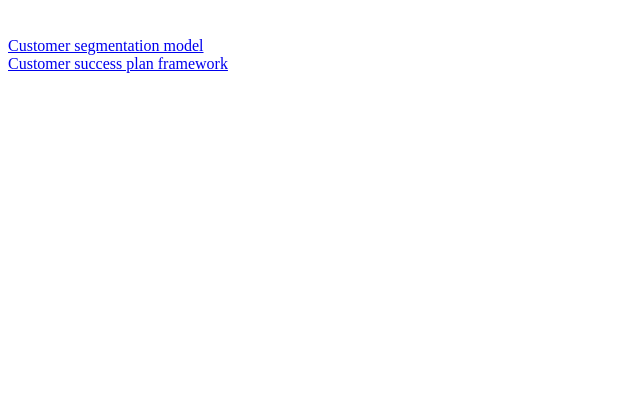
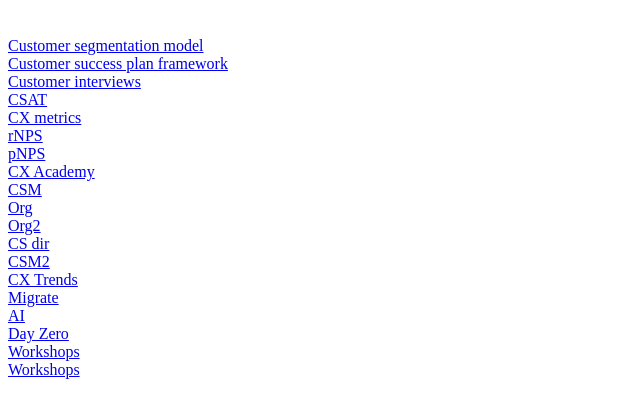
Before and after one commit to dzenuska/VismaAItesting, a plain HTML site: page index.html in a window 1280 px wide. Shown: the part 61-478 px from the top of the page, without its empty margins (0-640 px from the left). Drawn offline with Linux system fonts and the light colour scheme.

Commit message:
Update index.html

```diff
--- a/index.html
+++ b/index.html
@@ -7,6 +7,40 @@
   <br>
 <a href="HTML  001 Customer Success Plan Framework - Visma Group copy 2.html">Customer success plan framework</a>
 <br>
+  <a href="HTML embed 002 Customer interviews - shared copy 2.html">Customer interviews</a>
+<br>
+  <a href="HTML embed 003 Customer satisfaction surveys CSAT copy 2.html">CSAT</a>
+<br>
+   <a href="HTML embed 005 CX Metrics copy 2.html">CX metrics</a>
+<br>
+  <a href="HTML embed 006 Relational NPS rNPS copy 2.html">rNPS</a>
+<br>
+  <a href="HTML embed 007 Product NPS pNPS copy 2.html">pNPS</a>
+<br>
+  <a href="HTML embed 008 CX academy copy 2.html">CX Academy</a>
+<br>
+  <a href="HTML embed 009 Customer Success Manager role (updated January 2022) copy 2.html">CSM</a>
+<br>
+  <a href="HTML embed 010 Customer-Centric Organisation - Key roles & Models copy 2.html">Org</a>
+<br>
+  <a href="HTML embed 011 Five steps on how to Create the right customer success organisation for your company copy 2.html">Org2</a>
+<br>
+ <a href="HTML embed 012 R_ Customer Success Director copy 2.html">CS dir</a>
+<br>
+   <a href="HTML embed 013 R_ Customer Success Manager copy 2.html">CSM2</a>
+<br>
+  <a href="HTML embed 014 Five Customer Experience & Success trends to watch for in 2023 and beyond copy 2.html">CX Trends</a>
+<br>
+  <a href="HTML embed 015 About to migrate from on-prem to cloud copy 2.html">Migrate</a>
+<br>
+  <a href="HTML embed 016 Hiring AI into customer support team copy 2.html">AI</a>
+<br>
+  <a href="HTML embed 017 How to define and reach Day Zero copy 2.html">Day Zero</a>
+<br>
+  <a href="HTML embed 018 Running Workshops copy 2.html">Workshops</a>
+<br>
+  <a href="HTML embed 018 Running Workshops copy 2.html">Workshops</a>
+<br>
 
 </body>
 </html>
```
